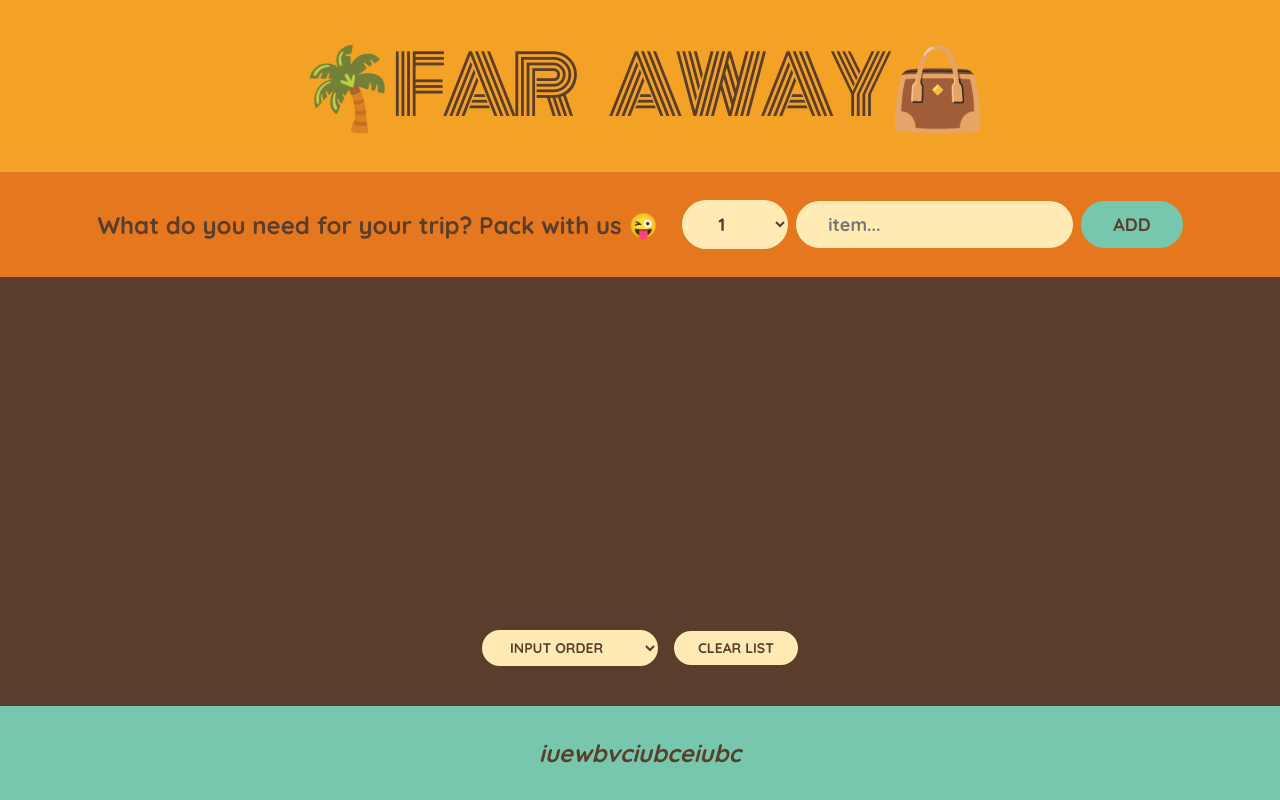
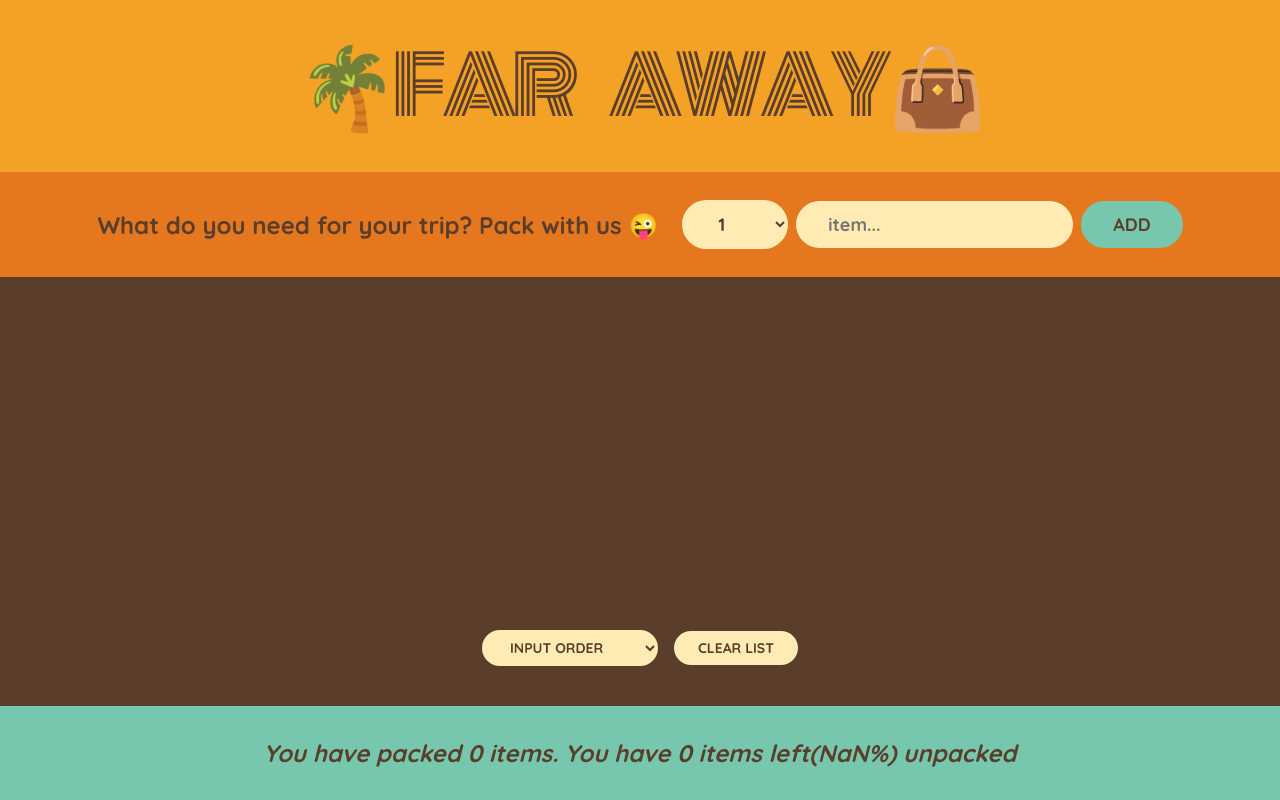
Before and after one commit to Mykelsown/travel-list, a React (Create React App) app: page / in a window 1280 px wide. Built offline with nearby package versions, Linux system fonts and the light colour scheme; the HTML template or start-up script is replaced by a standard one.

Commit message:
updated the stats component to be fnuctional and react to the changes of the elements

```diff
--- a/src/App.js
+++ b/src/App.js
@@ -13,7 +13,7 @@ function App() {
       <Header />
       <Form itemsArr={itemsArr} setItemsArr={setItemsArr} />
       <PackingLists itemsArr={itemsArr} setItemsArr={setItemsArr} />
-      <Stats />
+      <Stats itemsArr={itemsArr} />
     </div>
   );
 }
@@ -97,7 +97,9 @@ function PackingLists({ itemsArr, setItemsArr }) {
               setItemsArr={setItemsArr}
               key={item.id}
             />
-          ) : ""
+          ) : (
+            ""
+          )
         )}
       </ul>
 
@@ -155,10 +157,20 @@ function List({ itemObj, itemsArr, setItemsArr }) {
   );
 }
 
-function Stats() {
+function Stats({ itemsArr }) {
+  let numOfPackedItems = itemsArr.slice().filter((item) => item.packed);
+  let numOfUnpackedItems = itemsArr.slice().length - numOfPackedItems.length;
+
+  const getPercentageOfUnpacked = () =>
+    (numOfUnpackedItems * 100) / itemsArr.slice().length;
+
   return (
     <footer className="stats">
-      <em>iuewbvciubceiubc</em>
+      <em>
+        You have packed {numOfPackedItems.length} items. You have{" "}
+        {itemsArr.slice().length - numOfPackedItems.length} items left({getPercentageOfUnpacked()}%)
+        unpacked
+      </em>
     </footer>
   );
 }
```
